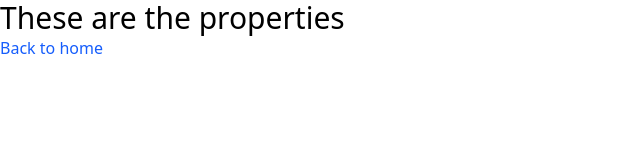
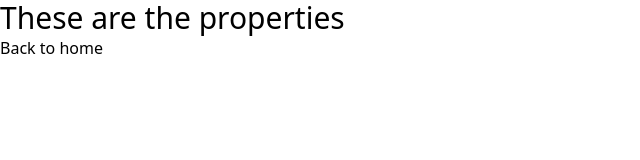
Before and after one commit to sandeshkhadka10/PropertyRental, a Next.js app: page /properties in a window 1280 px wide. Shown: the top 160 px of the page, without its empty margins (0-640 px from the left). Built offline with nearby package versions, Linux system fonts and the light colour scheme.

Commit message:
removed the css code

```diff
--- a/app/properties/page.jsx
+++ b/app/properties/page.jsx
@@ -4,7 +4,7 @@
     return (
         <div>
             <h1 className="text-3xl">These are the properties</h1>
-            <Link href='/' className="no-underline text-blue-600 hover:underline">
+            <Link href='/'>
                 Back to home
             </Link>
 
```
